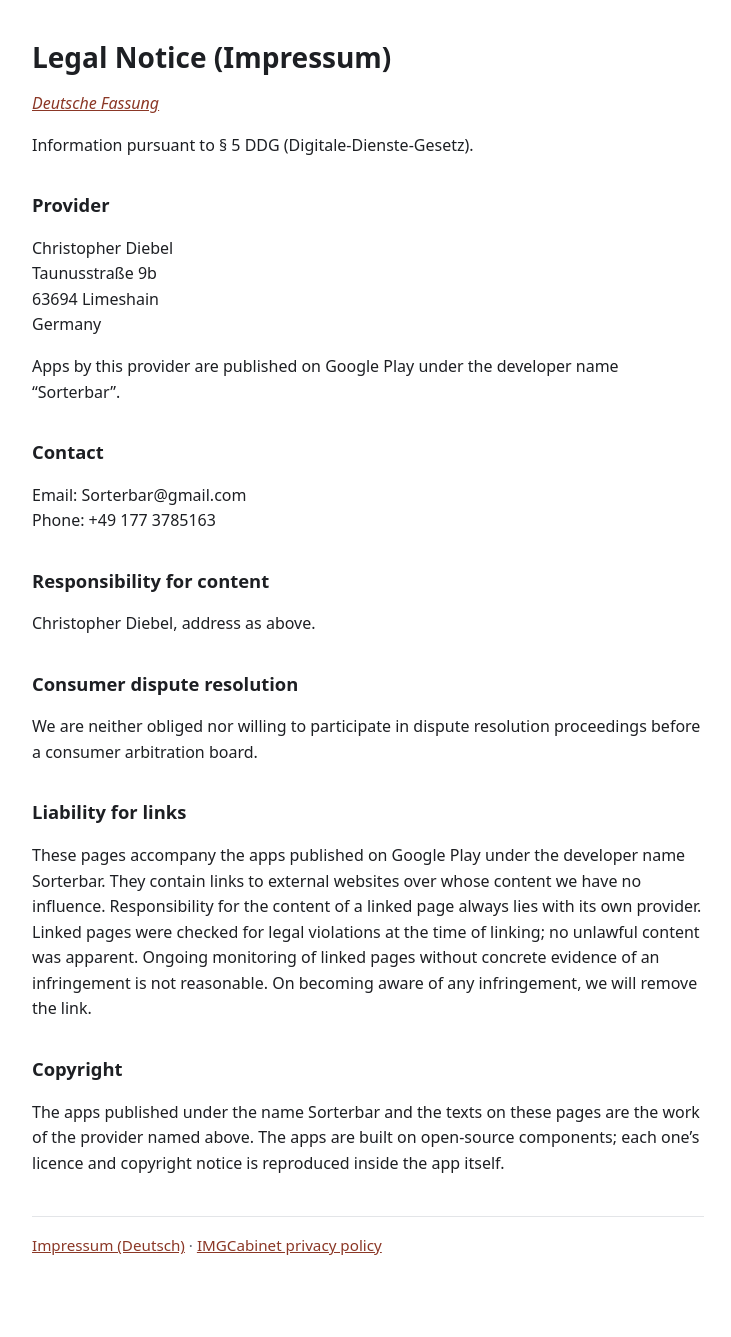
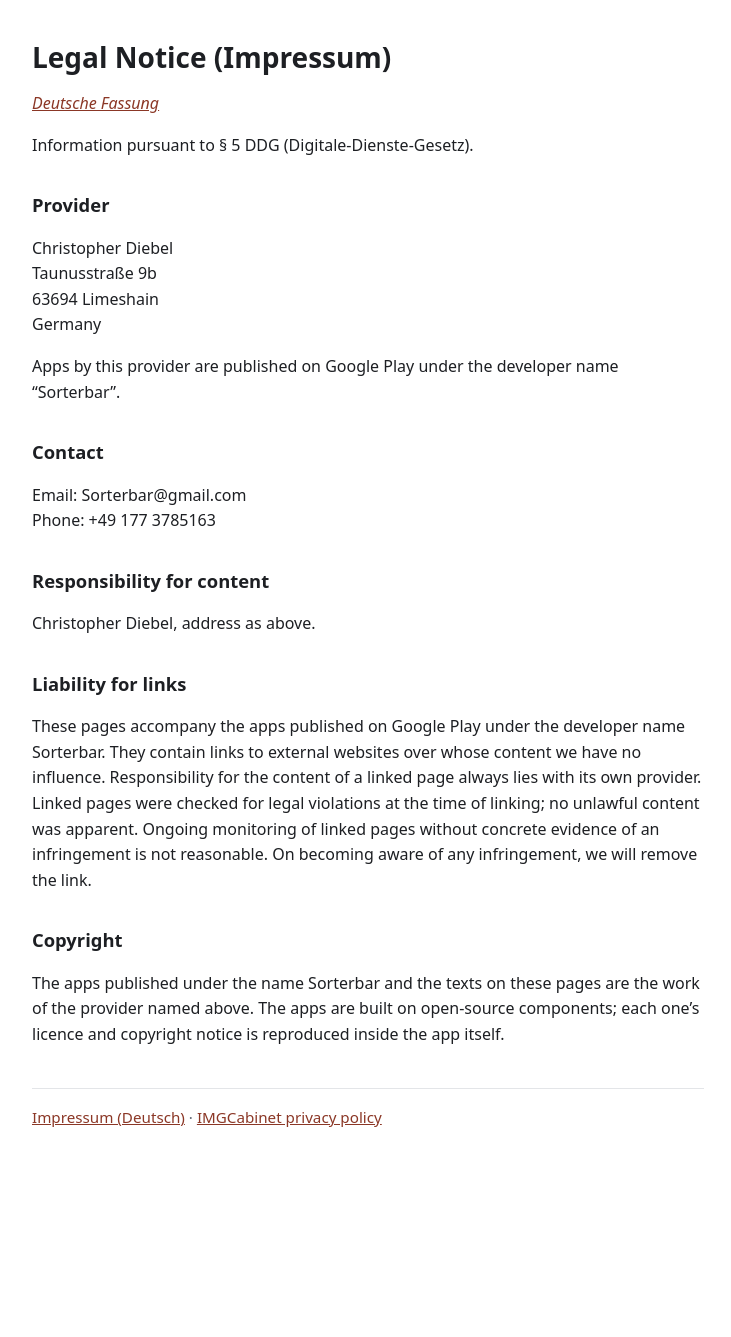
Before and after one commit to chdiebel/Sorterbar, a Jekyll site: the page built from legal-notice.md, in a window 1280 px wide. Shown: the whole page, without its empty margins (272-1003 px from the left). Built offline with Jekyll 4.4.1, drawn with Linux system fonts in a browser that asks for light colours; our own code applies the rules of GitHub Pages for plain Markdown files; after the commit the page ends 1208 px from its top, so only the background shows below that.

Commit message:
Add files via upload

```diff
--- a/legal-notice.md
+++ b/legal-notice.md
@@ -23,11 +29,6 @@ Phone: +49 177 3785163
 
 Christopher Diebel, address as above.
 
-## Consumer dispute resolution
-
-We are neither obliged nor willing to participate in dispute resolution
-proceedings before a consumer arbitration board.
-
 ## Liability for links
 
 These pages accompany the apps published on Google Play under the developer
```
Also changed, not shown: other parts of legal-notice.md (+6 -0 lines), impressum.md (+6 -5 lines).
